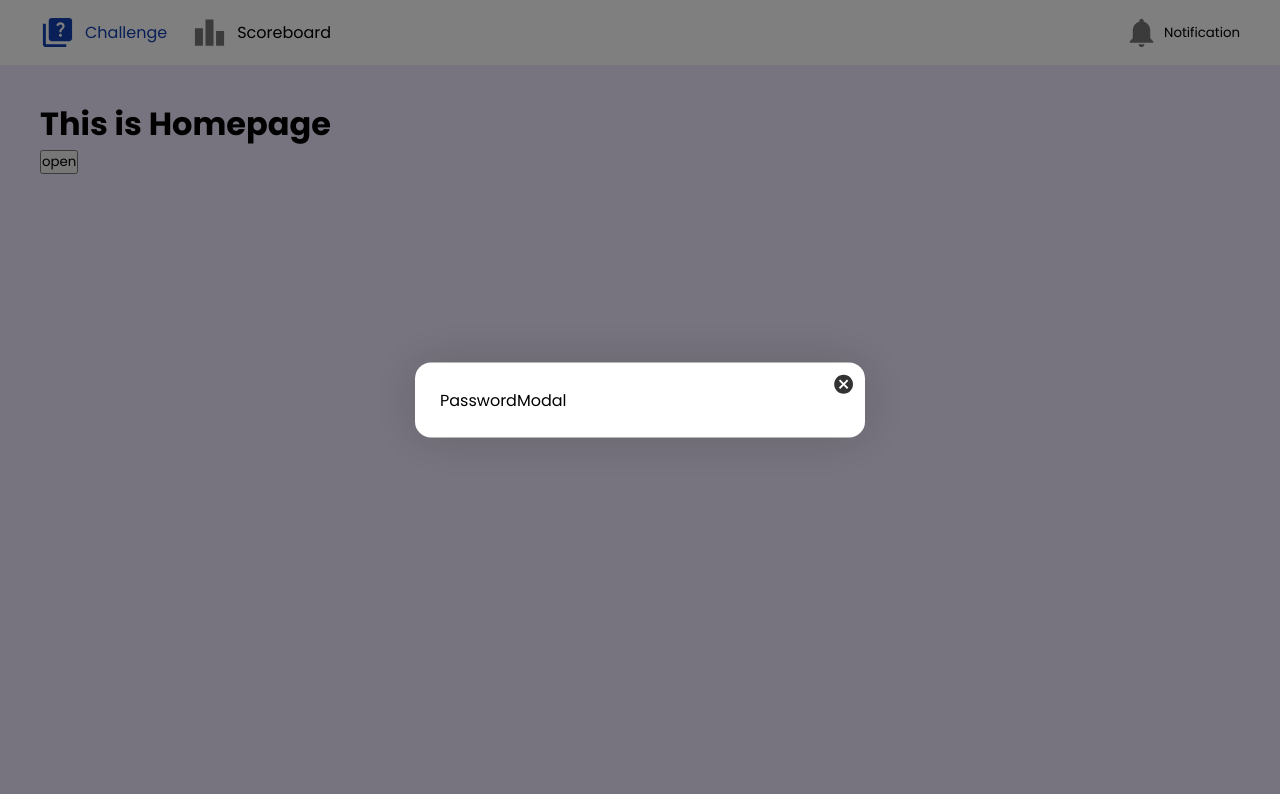
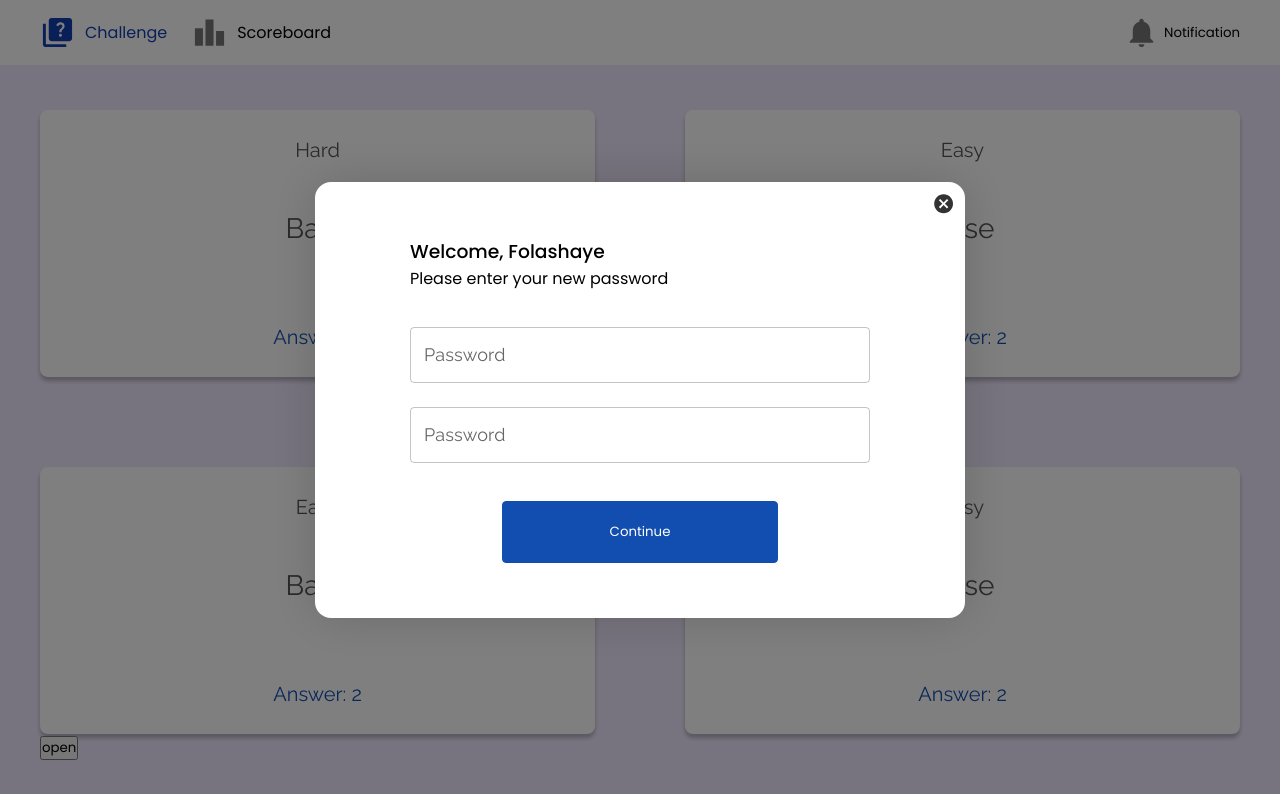
Before and after one commit to omobankole/code-challenge, a React (Create React App) app: page /dashboard/challenge in a window 1280 px wide. Both pictures are taken after a click on the button "open". Shown: the top 794 px of the page. Built offline with nearby package versions, Linux system fonts and the light colour scheme.

Commit message:
challenge cards

```diff
--- a/package.json
+++ b/package.json
@@ -5,6 +5,7 @@
   "dependencies": {
     "@emotion/react": "^11.10.5",
     "@emotion/styled": "^11.10.5",
+    "@mui/icons-material": "^5.11.0",
     "@mui/material": "^5.11.0",
     "@testing-library/jest-dom": "^5.16.5",
     "@testing-library/react": "^13.4.0",
--- a/src/components/parentModal/passwordModal/passwordModal.js
+++ b/src/components/parentModal/passwordModal/passwordModal.js
@@ -1,10 +1,96 @@
 import classes from "./passwordModal.module.css";
 import ParentModal from "../parentModal";
+import Input from "../../ui/input/input";
+import { useNavigate } from "react-router";
+import { useState } from "react";
+import { IconButton, InputAdornment } from "@mui/material";
+import { Visibility, VisibilityOff } from "@mui/icons-material";
 
 const PasswordModal = ({ setModal }) => {
+  const navigate = useNavigate();
+  const [type, setType] = useState(true);
+  const [payload, setPayload] = useState({
+    email: "",
+    password: "",
+    comfirmPassword: ""
+  });
+
+  const handleClickShowPassword = () => {
+    setPayload({
+      ...payload,
+      setType: !payload.setType,
+    });
+  };
+  const handleChange = (e) => {
+    setPayload((prev) => ({
+      ...prev,
+      [e.target.name]: e.target.value,
+    }));
+  };
+  const handleSubmit = (e) => {
+    e.preventDefault();
+    console.log(payload);
+    navigate("/dashboard/challenge");
+  };
   return (
     <ParentModal setModal={setModal}>
-      <div className={classes.main}>PasswordModal</div>
+      <form className={classes.main}>
+        <div className={classes.content}>
+          <h3>Welcome, Folashaye</h3>
+          <p>Please enter your new password</p>
+        </div>
+        <div className={classes.input}>
+          <Input
+            htmlFor="outlined-adornment-password"
+            id="outlined-adornment-password"
+            errorMessage="Please enter a valid password"
+            label="Password"
+            type={type ? "password" : "text"}
+            value={payload.password}
+            isValid={payload.password.length > 8}
+            onChange={handleChange}
+            name="password"
+            size="large"
+            endAdornment={
+              <InputAdornment position="end">
+                <IconButton
+                  aria-label="toggle password visibility"
+                  onClick={handleClickShowPassword}
+                  // onMouseDown={handleMouseDownPassword}
+                  edge="end"
+                >
+                  {payload.setType ? <VisibilityOff /> : <Visibility />}
+                </IconButton>
+              </InputAdornment>
+            }
+          />
+          <Input
+            htmlFor="outlined-adornment-password"
+            id="outlined-adornment-password"
+            errorMessage="Please enter a valid password"
+            label="Password"
+            type={type ? "password" : "text"}
+            value={payload.password}
+            isValid={payload.password.length > 8}
+            onChange={handleChange}
+            name="password"
+            size="large"
+            endAdornment={
+              <InputAdornment position="end">
+                <IconButton
+                  aria-label="toggle password visibility"
+                  onClick={handleClickShowPassword}
+                  // onMouseDown={handleMouseDownPassword}
+                  edge="end"
+                >
+                  {payload.setType ? <VisibilityOff /> : <Visibility />}
+                </IconButton>
+              </InputAdornment>
+            }
+          />
+        <button onClick={handleSubmit}>Continue</button>
+        </div>
+      </form>
     </ParentModal>
   );
 };
--- a/src/components/parentModal/passwordModal/passwordModal.module.css
+++ b/src/components/parentModal/passwordModal/passwordModal.module.css
@@ -1,3 +1,30 @@
-.main{
-    width: 400px;
+.main {
+  width: 600px;
+  padding: 30px 70px;
 }
+.input {
+  display: grid;
+  place-items: center;
+}
+.content{
+    margin-bottom: 20px;
+}
+.content h3 {
+  font-weight: 500;
+}
+.main button {
+  width: 60%;
+  padding: 20px 10px;
+  background: #124eaf;
+  border-radius: 4px;
+  color: #ffffff;
+  margin-top: 30px;
+  border: 1px solid #124eaf;
+  outline: none;
+  transition: all 0.5s;
+}
+.main button:hover{
+    background: #ffffff;
+    color: #124eaf;
+    font-weight: 500;
+}
--- /dev/null
+++ b/src/components/ui/card/card.js
@@ -0,0 +1,15 @@
+import classes from "./card.module.css";
+
+const Card = ({ complex, user, answer }) => {
+  return (
+    <div className={classes.main}>
+      <p className={classes.complex}>{complex}</p>
+      <h3>{user}</h3>
+      <p className={classes.answer}>
+        Answer: <span>{answer}</span>
+      </p>
+    </div>
+  );
+};
+
+export default Card;
--- /dev/null
+++ b/src/components/ui/card/card.module.css
@@ -0,0 +1,26 @@
+.main {
+  background: #ffffff;
+  box-shadow: 0px 4px 4px rgba(0, 0, 0, 0.25);
+  border-radius: 8px;
+  padding: 28px 90px;
+  text-align: center;
+  cursor: pointer;
+}
+
+.main h3 {
+  padding: 50px 0 80px;
+  color: #555555;
+  font-size: 28px;
+  font-weight: 400;
+  font-family: "Raleway", sans-serif;
+}
+.main .complex {
+  color: #555555;
+  font-size: 20px;
+  font-family: "Raleway", sans-serif;
+}
+.main .answer {
+  color: #124eaf;
+  font-size: 20px;
+  font-family: "Raleway", sans-serif;
+}
--- a/src/components/ui/input/input.js
+++ b/src/components/ui/input/input.js
@@ -1,8 +1,19 @@
 import TextField from "@mui/material/TextField";
+import FormControl from "@mui/material/FormControl";
 import { useState } from "react";
 import { createTheme, ThemeProvider } from "@mui/material/styles";
 
-const Input = ({ label, errorMessage, value, onChange, isValid, ...props }) => {
+const   Input = ({
+  label,
+  errorMessage,
+  value,
+  onChange,
+  isValid,
+  id,
+  endAdornment,
+  htmlFor,
+  ...InputProps
+}) => {
   const [error, setError] = useState(false);
   const handleBlur = () => {
     if (!isValid) setError(true);
@@ -21,13 +32,15 @@ const Input = ({ label, errorMessage, value, onChange, isValid, ...props }) => {
   return (
     <>
       <ThemeProvider theme={theme}>
+        <FormControl fullWidth>
           <TextField
             color="purple"
-          id="outlined-basic"
+            id={id}
+            htmlFor={htmlFor}
             variant="outlined"
             margin="normal"
-          fullWidth
-          {...props}
+            endAdornment={endAdornment}
+            {...InputProps}
             helperText={error ? `${errorMessage}` : ""}
             error={error}
             onBlur={handleBlur}
@@ -39,6 +52,7 @@ const Input = ({ label, errorMessage, value, onChange, isValid, ...props }) => {
               </span>
             }
           />
+        </FormControl>
       </ThemeProvider>
     </>
   );
--- /dev/null
+++ b/src/constants/index.js
@@ -0,0 +1,32 @@
+export const cardData = [
+  {
+    complex: "Easy",
+    user: "Moses",
+    answer: "34",
+  },
+  {
+    complex: "Medium",
+    user: "Melody",
+    answer: "163",
+  },
+  {
+    complex: "Hard",
+    user: "Base",
+    answer: "2",
+  },
+  {
+    complex: "Easy",
+    user: "Base",
+    answer: "2",
+  },
+  {
+    complex: "Easy",
+    user: "Base",
+    answer: "2",
+  },
+  {
+    complex: "Easy",
+    user: "Base",
+    answer: "2",
+  },
+];
--- a/src/pages/challenge/challenge.js
+++ b/src/pages/challenge/challenge.js
@@ -1,9 +1,21 @@
-import React from 'react'
+import Card from "../../components/ui/card/card";
+import { cardData } from "../../constants";
+import classes from "./challenge.module.css";
+import { ReactComponent as Shuffle } from "../../assets/images/shuffle.svg";
 
 const Challenge = () => {
   return (
-    <h1>This is Homepage</h1>
-  )
-}
+    <div className={classes.main}>
+      <button className={classes.shuffle}>
+        <Shuffle /> Pick Random
+      </button>
+      <div className={classes.card}>
+        {cardData.map((item, i) => (
+          <Card {...item} key={i} />
+        ))}
+      </div>
+    </div>
+  );
+};
 
-export default Challenge
+export default Challenge;
--- a/src/pages/challenge/challenge.module.css
+++ b/src/pages/challenge/challenge.module.css
@@ -0,0 +1,23 @@
+.card {
+  width: 100%;
+  margin: 70px auto 0;
+  display: grid;
+  justify-content: center;
+  grid-template-columns: repeat(auto-fill, minmax(25rem, 3fr));
+  grid-gap: 90px;
+}
+
+.shuffle {
+  display: flex;
+  align-items: center;
+  background: transparent;
+  border: none;
+  outline: none;
+  font-size: 24px;
+  color: #124eaf;
+  cursor: pointer;
+
+}
+.shuffle svg {
+  margin-right: 5px;
+}
```
Also changed, not shown: src/assets/images/shuffle.svg (added), 1 other file (tests, documents, lock files or other folders). Lines whose indentation alone changed are shown as unchanged.
